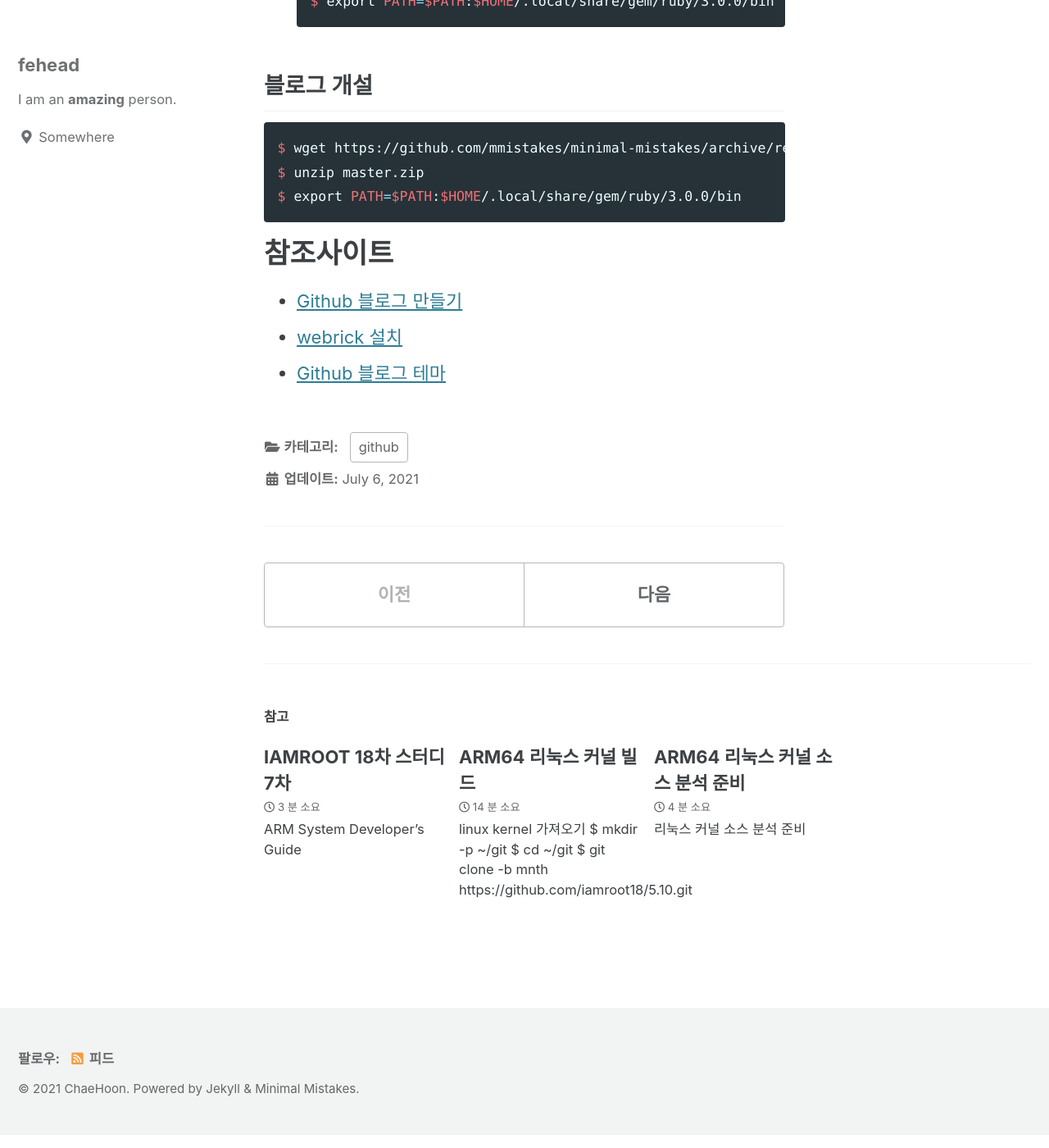
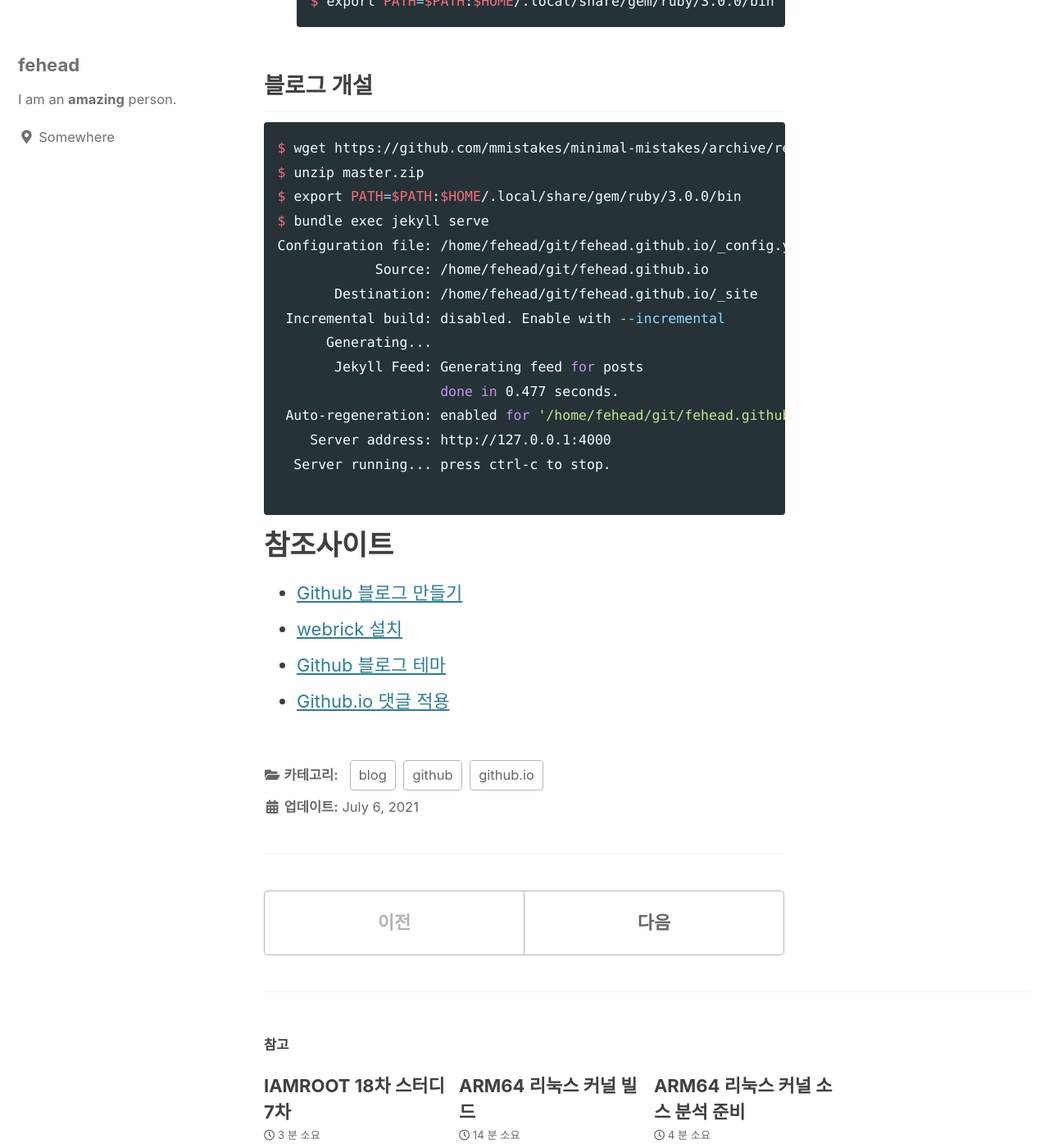
Before and after one commit to fehead/fehead.github.io, a Jekyll site: the page built from _posts/2021-07-04-test-post.md, in a window 1280 px wide and 1400 px high, scrolled down 729 px. Shown: the whole window at 82% size. Built offline with Jekyll 4.4.1, drawn with Linux system fonts in a browser that asks for light colours; cached includes are drawn as plain includes; comment, search, counter and statistics services are not loaded.

Commit message:
blog 개설 댓글 추가 참고 site 추가

````diff
--- a/_posts/2021-07-04-test-post.md
+++ b/_posts/2021-07-04-test-post.md
@@ -1,7 +1,7 @@
 ---
 title: "github.io blog 만들기"
 date: 2021-07-05 18:43:00
-categories: github
+categories: github github.io blog
 ---
 
 # github.io 블로그 만들기
@@ -27,13 +27,27 @@
 $ wget https://github.com/mmistakes/minimal-mistakes/archive/refs/heads/master.zip
 $ unzip master.zip
 $ export PATH=$PATH:$HOME/.local/share/gem/ruby/3.0.0/bin
+$ bundle exec jekyll serve
+Configuration file: /home/fehead/git/fehead.github.io/_config.yml
+            Source: /home/fehead/git/fehead.github.io
+       Destination: /home/fehead/git/fehead.github.io/_site
+ Incremental build: disabled. Enable with --incremental
+      Generating...
+       Jekyll Feed: Generating feed for posts
+                    done in 0.477 seconds.
+ Auto-regeneration: enabled for '/home/fehead/git/fehead.github.io'
+    Server address: http://127.0.0.1:4000
+  Server running... press ctrl-c to stop.
+
 ```
 
 # 참조사이트
 * [Github 블로그 만들기][github-blog-making]
 * [webrick 설치][webrick-install]
 * [Github 블로그 테마][github-blog-theme]
+* [Github.io 댓글 적용]
 
 [github-blog-making]:	https://velog.io/@zawook/Github-블로그-만들기-1
 [webrick-install]:	https://junho85.pe.kr/1850
 [github-blog-theme]:	https://mmistakes.github.io/minimal-mistakes/
+[Github.io 댓글 적용]:	https://www.hahwul.com/2020/08/08/jekyll-utterances/
````
Also changed, not shown: 4 other files.
